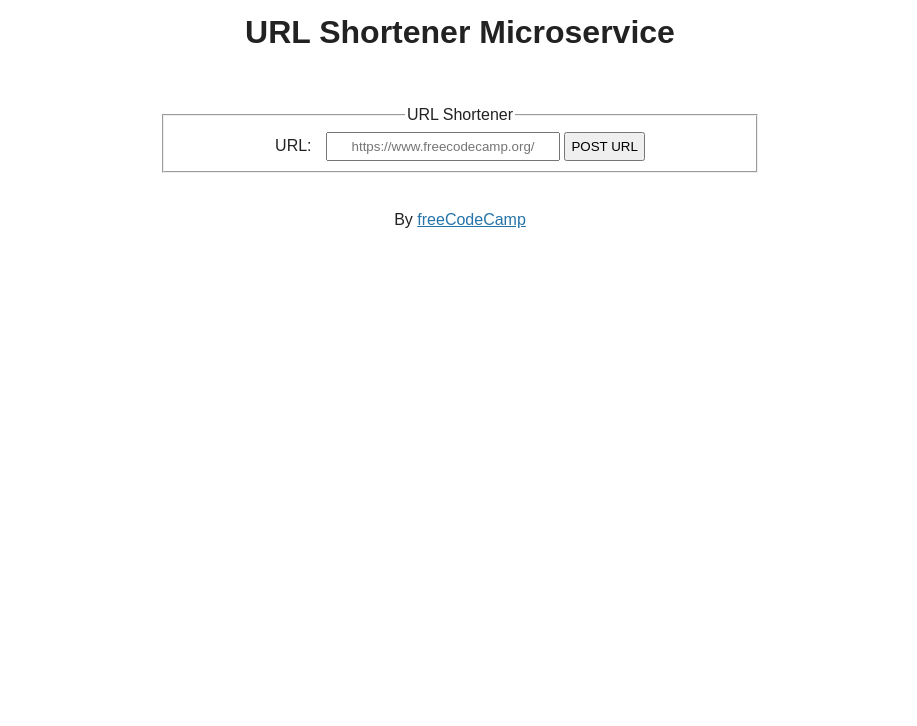
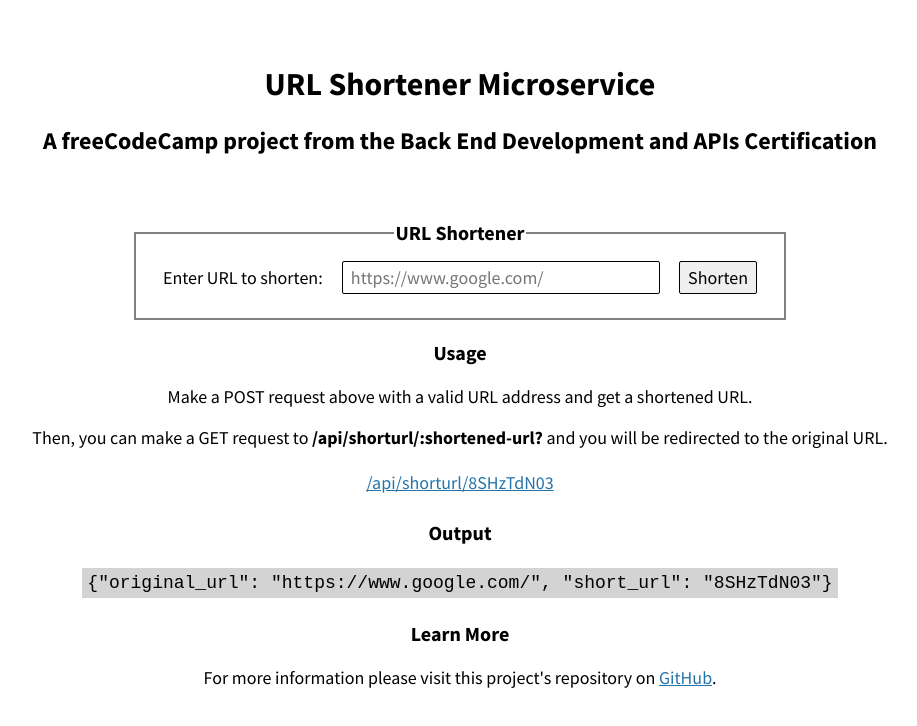
Before and after one commit to victordrumond/url-shortener-microservice, a website: page views/index.html in a window 1280 px wide. Shown: the whole page, without its empty margins (180-1097 px from the left). Drawn offline with Linux system fonts and the light colour scheme.

Commit message:
Make a few styling changes

```diff
--- a/public/style.css
+++ b/public/style.css
@@ -1,46 +1,79 @@
+@import url('https://fonts.googleapis.com/css2?family=Source+Sans+Pro:wght@300;400;600;700&display=swap');
+
 body {
-  font-family: Arial, sans-serif;
-  font-size: 16px;
-  color: #222;
-  background-color: #fff;
-  text-align: center;
-  line-height: 1.4em;
+	font-family: 'Source Sans Pro', sans-serif;
+	font-size: 16px;
+	color: black;
+	background-color: white;
+	text-align: center;
 }
 
-main {
-  padding: 0;
-  margin-top: 40px;
+#title-container {
+	margin: 4rem 0;
+}
+
+#main-container {
+	width: 90%;
+	margin: 0 auto 4rem;
 }
 
 h3 {
-  margin-top: 30px;
+	font-size: 20px;
 }
 
+fieldset {
+  max-width: 600px;
+  padding: 1rem 1.5rem 1.5rem;
+  margin: auto;
+  border: 2px solid grey;
+}
 
+form h3 {
+  margin: 0;
+}
 
-.user-stories li {
-  margin-bottom: 1em;
+label {
+  font-size: 18px;
+  margin-right: 1rem;
+}
+
+input[type=text] {
+  font-family: 'Source Sans Pro', sans-serif;
+  font-size: 18px;
+  width: 300px;
+  margin-right: 1rem;
+  padding: 0.25rem 0.5rem;
+  border: 1px solid black;
+  border-radius: 2px;
+}
+
+input[type=submit] {
+  cursor: pointer;
+  font-family: 'Source Sans Pro', sans-serif;
+  font-size: 18px;
+  padding: 0.25rem 0.5rem;
+  border: 1px solid black;
+  border-radius: 2px;
+}
+
+p {
+	font-size: 18px;
+}
+
+code {
+	font-family: monospace;
+	font-size: 18px;
+  padding: 5px;
+	line-height: 2;
+  color: black;
+  background-color: lightgrey;
 }
 
 a {
-  color: #2574a9;
+	color: #2574A9;
+	font-size: 18px;
 }
 
-form {
-  margin: 10px auto;
-  padding: 20px;
-  max-width: 600px;
+.exemple-link {
+	line-height: 1.8;
 }
-
-label {
-  margin-right: 10px;
-}
-
-input {
-  padding: 5px;
-}
-
-input[type='text'] {
-  width: 220px;
-  text-align: center;
-}
--- a/views/index.html
+++ b/views/index.html
@@ -1,32 +1,45 @@
 <!DOCTYPE html>
 
 <html>
+
   <head>
-    <title>URL Shortener Microservice | freeCodeCamp.org</title>
-    <link
-      rel="icon"
-      type="image/png"
-      href="https://cdn.freecodecamp.org/universal/favicons/favicon-16x16.png"
-    />
-    <link href="/public/style.css" rel="stylesheet" type="text/css" />
+    <title>URL Shortener Microservice</title>
+    <link rel="icon" type="image/png" href=""/>
+    <link href="/public/style.css" rel="stylesheet" type="text/css"/>
   </head>
 
   <body>
-    <h1>URL Shortener Microservice</h1>
-    <main>
-      <section>
-        <form action="api/shorturl" method="POST">
-          <fieldset>
-            <legend>URL Shortener</legend>
-            <label for="url_input">URL:</label>
-            <input id="url_input" type="text" name="url" placeholder="https://www.freecodecamp.org/" />
-            <input type="submit" value="POST URL" />
-          </fieldset>
-        </form>
-      </section>
-    </main>
-    <footer>
-      <p>By <a href="https://www.freecodecamp.org/">freeCodeCamp</a></p>
-    </footer>
+    <!--Title-->
+    <div id="title-container">
+      <h1>URL Shortener Microservice</h1>
+      <h2>A freeCodeCamp project from the Back End Development and APIs Certification</h2>
+    </div>
+    <!--Content-->
+    <div id="main-container">
+      <form action="api/shorturl" method="POST">
+        <fieldset>
+          <legend><h3>URL Shortener</h3></legend>
+          <label for="url_input">Enter URL to shorten:</label>
+          <input id="url_input" type="text" name="url" placeholder="https://www.google.com/"/>
+          <input id="button" type="submit" value="Shorten">
+        </fieldset>
+      </form>
+      <h3>Usage</h3>
+      <p>
+        Make a POST request above with a valid URL address and get a shortened URL.
+      </p>
+      <p>
+        Then, you can make a GET request to <b>/api/shorturl/:shortened-url?</b> and you will be redirected to the original URL.
+      </p>
+      <a href="api/shorturl/8SHzTdN03" class="exemple-link">/api/shorturl/8SHzTdN03</a>
+      <h3>Output</h3>
+      <code>{"original_url": "https://www.google.com/", "short_url": "8SHzTdN03"}</code>
+      <h3>Learn More</h3>
+      <p>
+        For more information please visit this project's repository on
+        <a href="https://github.com/victordrumond/url-shortener-microservice" target="_blank">GitHub</a>.
+      </p>
+    </div>
   </body>
+
 </html>
```
